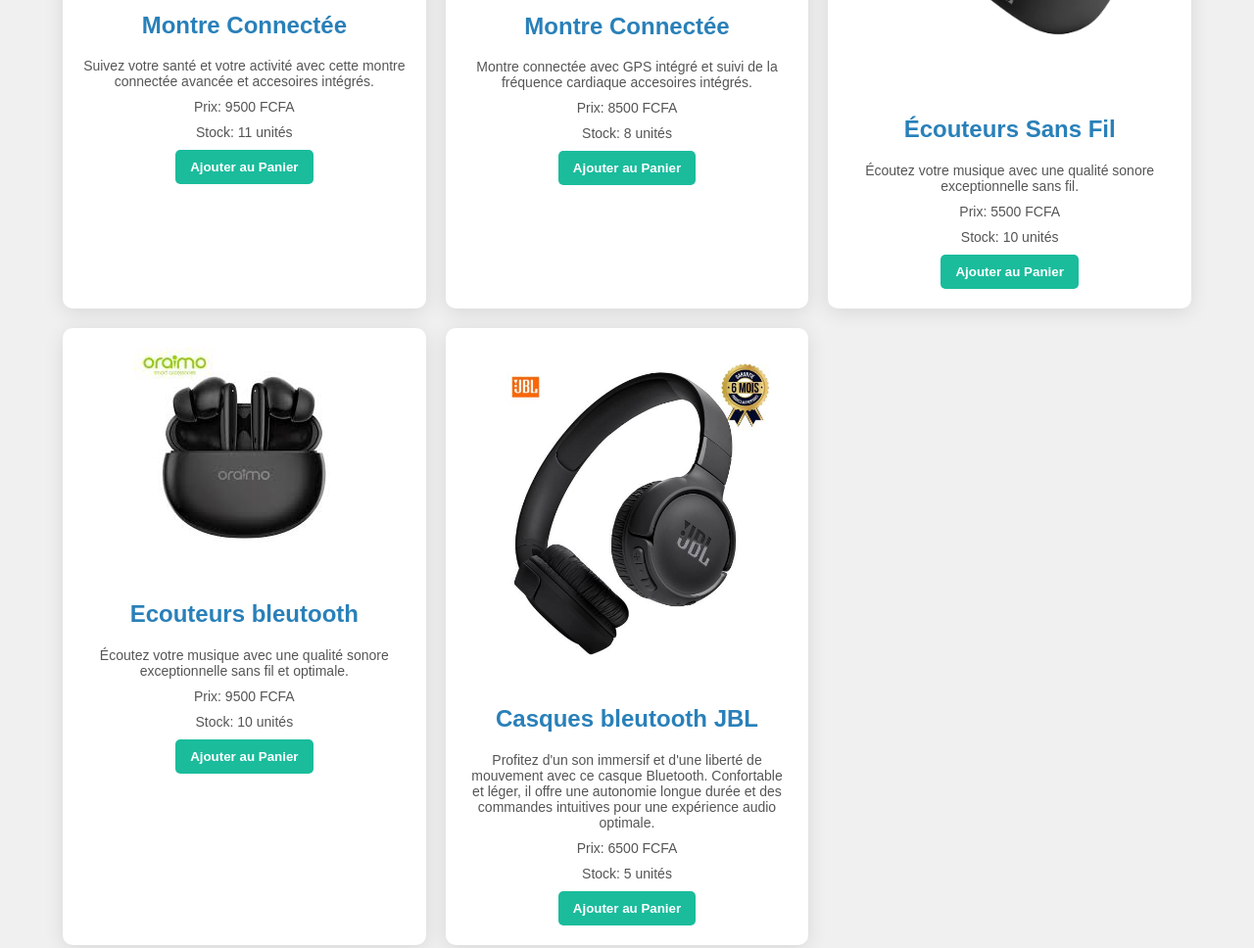
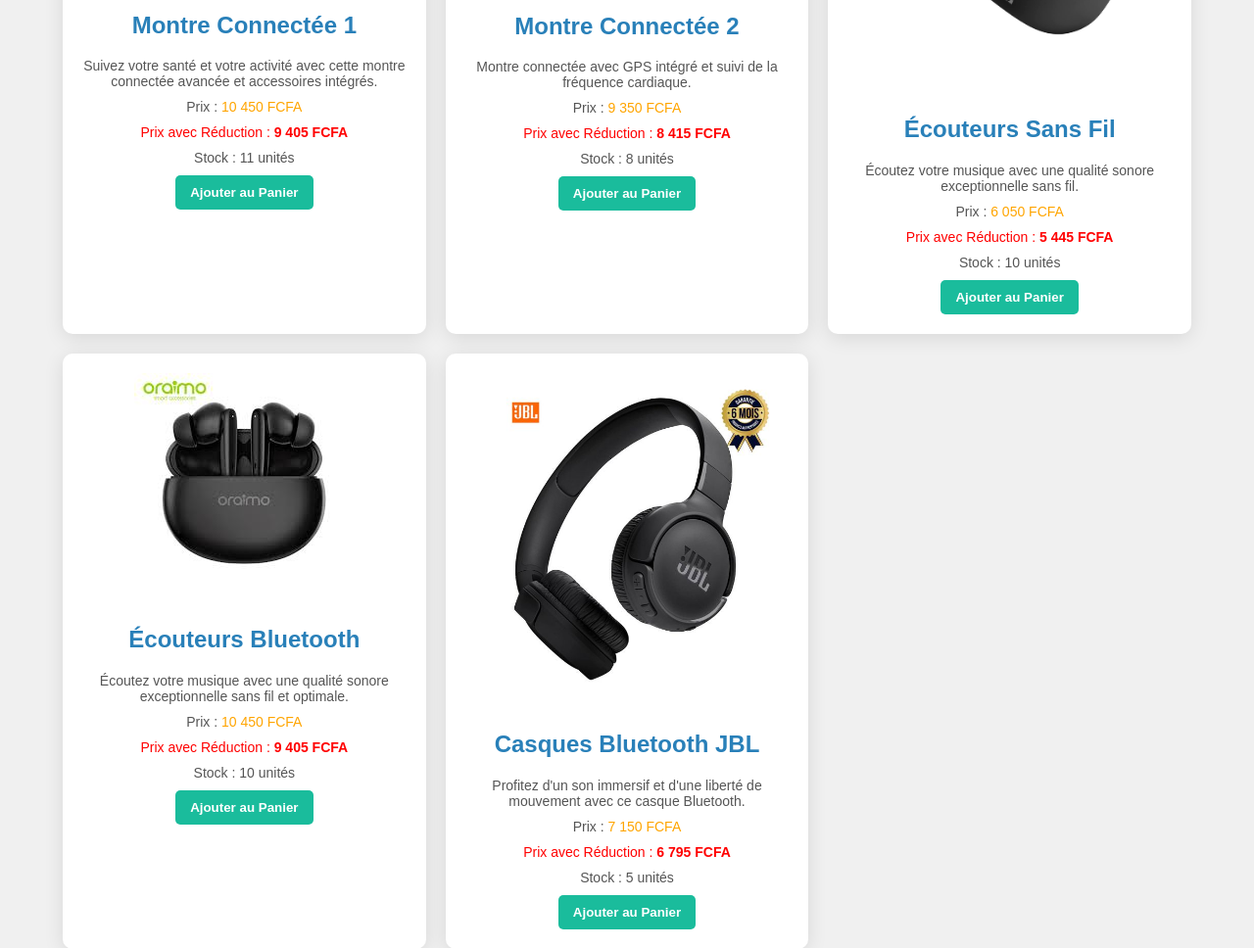
Before and after one commit to Ericinterchop/interactif-electronic, a plain HTML site: page index.html in a window 1280 px wide. Shown: the part 600-1568 px from the top of the page at 98% size. Drawn offline with Linux system fonts and the light colour scheme.

Commit message:
Update index.html

```diff
--- a/index.html
+++ b/index.html
@@ -45,117 +45,132 @@
   <section class="container" id="produits">
     <div class="card">
         <img src="./images/Montre connecté 1.jpg" alt="Montre Connectée 1" loading="lazy">
-          <h2>Montre Connectée </h2>
-          <p>Suivez votre santé et votre activité avec cette montre connectée avancée et accesoires intégrés.</p>
-          <p class="price">Prix: 9500 FCFA</p>
-          <p class="stock">Stock: 11 unités</p>
-          <button class="button" onclick="addToCart('Montre Connectée 1', 9500)">Ajouter au Panier</button>
+        <h2>Montre Connectée 1</h2>
+        <p>Suivez votre santé et votre activité avec cette montre connectée avancée et accessoires intégrés.</p>
+        <p class="price">Prix : <span style="color: orange;">10 450 FCFA</span></p>
+        <p class="price" style="color: red;">Prix avec Réduction : <strong>9 405 FCFA</strong></p>
+        <p class="stock">Stock : 11 unités</p>
+        <button class="button" onclick="addToCart('Montre Connectée 1', 9405)">Ajouter au Panier</button>
     </div>
     <div class="card">
         <img src="./images/Montre Connectée 2.jpg" alt="Montre Connectée 2" loading="lazy">
-          <h2>Montre Connectée </h2>
-          <p>Montre connectée avec GPS intégré et suivi de la fréquence cardiaque accesoires intégrés.</p>
-          <p class="price">Prix: 8500 FCFA</p>
-          <p class="stock">Stock: 8 unités</p>
-          <button class="button" onclick="addToCart('Montre Connectée 2', 8500)">Ajouter au Panier</button>
+        <h2>Montre Connectée 2</h2>
+        <p>Montre connectée avec GPS intégré et suivi de la fréquence cardiaque.</p>
+        <p class="price">Prix : <span style="color: orange;">9 350 FCFA</span></p>
+        <p class="price" style="color: red;">Prix avec Réduction : <strong>8 415 FCFA</strong></p>
+        <p class="stock">Stock : 8 unités</p>
+        <button class="button" onclick="addToCart('Montre Connectée 2', 8415)">Ajouter au Panier</button>
     </div>
     <div class="card">
         <img src="./images/Écouteurs Sans Fil.jpg" alt="Écouteurs Sans Fil" loading="lazy">
         <h2>Écouteurs Sans Fil</h2>
         <p>Écoutez votre musique avec une qualité sonore exceptionnelle sans fil.</p>
-          <p class="price">Prix: 5500 FCFA</p>
-          <p class="stock">Stock: 10 unités</p>
-          <button class="button" onclick="addToCart('Écouteurs Sans Fil', 5500)">Ajouter au Panier</button>
+        <p class="price">Prix : <span style="color: orange;">6 050 FCFA</span></p>
+        <p class="price" style="color: red;">Prix avec Réduction : <strong>5 445 FCFA</strong></p>
+        <p class="stock">Stock : 10 unités</p>
+        <button class="button" onclick="addToCart('Écouteurs Sans Fil', 5445)">Ajouter au Panier</button>
     </div>
     <div class="card">
         <img src="./images/Smartphone 1.jpg" alt="Smartphone 1" loading="lazy">
-          <h2>Ecouteurs bleutooth </h2>
+        <h2>Écouteurs Bluetooth</h2>
         <p>Écoutez votre musique avec une qualité sonore exceptionnelle sans fil et optimale.</p>
-          <p class="price">Prix: 9500 FCFA</p>
-          <p class="stock">Stock: 10 unités</p>
-          <button class="button" onclick="addToCart('Ecouteurs bleutooth', 9500)">Ajouter au Panier</button>
+        <p class="price">Prix : <span style="color: orange;">10 450 FCFA</span></p>
+        <p class="price" style="color: red;">Prix avec Réduction : <strong>9 405 FCFA</strong></p>
+        <p class="stock">Stock : 10 unités</p>
+        <button class="button" onclick="addToCart('Écouteurs Bluetooth', 9405)">Ajouter au Panier</button>
     </div>
     <div class="card">
         <img src="./images/Tablette 1.jpg" alt="Tablette 1" loading="lazy">
-          <h2>Casques bleutooth JBL</h2>
-          <p>Profitez d'un son immersif et d'une liberté de mouvement avec ce casque Bluetooth. Confortable et léger, il offre une autonomie longue durée et des commandes intuitives pour une expérience audio optimale.</p>
-          <p class="price">Prix: 6500 FCFA</p>
-          <p class="stock">Stock: 5 unités</p>
-          <button class="button" onclick="addToCart('Casques bleutooth JBL', 6500)">Ajouter au Panier</button>
+        <h2>Casques Bluetooth JBL</h2>
+        <p>Profitez d'un son immersif et d'une liberté de mouvement avec ce casque Bluetooth.</p>
+        <p class="price">Prix : <span style="color: orange;">7 150 FCFA</span></p>
+        <p class="price" style="color: red;">Prix avec Réduction : <strong>6 795 FCFA</strong></p>
+        <p class="stock">Stock : 5 unités</p>
+        <button class="button" onclick="addToCart('Casques Bluetooth JBL', 6795)">Ajouter au Panier</button>
     </div>
     <div class="card" id="moreProducts" style="display: none;">
         <img src="./images/Montre Connectée 3.jpg" alt="Montre Connectée 3" loading="lazy">
-          <h2>Casques bleutooth </h2>
-          <p>Profitez d'un son immersif et d'une liberté de mouvement avec ce casque Bluetooth. Confortable et léger, il offre une autonomie longue durée et des commandes intuitives pour une expérience audio optimale.</p>
-          <p class="price">Prix: 6000 FCFA</p>
-          <p class="stock">Stock: 10 unités</p>
-          <button class="button" onclick="addToCart('Casques bleutooth', 6000)">Ajouter au Panier</button>
+        <h2>Casques Bluetooth</h2>
+        <p>Profitez d'un son immersif et d'une liberté de mouvement avec ce casque Bluetooth.</p>
+        <p class="price">Prix : <span style="color: orange;">6 600 FCFA</span></p>
+        <p class="price" style="color: red;">Prix avec Réduction : <strong>5 940 FCFA</strong></p>
+        <p class="stock">Stock : 10 unités</p>
+        <button class="button" onclick="addToCart('Casques Bluetooth', 5940)">Ajouter au Panier</button>
     </div>
     <div class="card" id="moreProducts" style="display: none;">
         <img src="./images/Smartphone 2.jpg" alt="Smartphone 2" loading="lazy">
-          <h2>veilleuse LED</h2>
-          <p>Créez une ambiance apaisante avec cette veilleuse . Économique et douce, elle offre une lumière rassurante pour les nuits tranquilles.</p>
-          <p class="price">Prix:  7500 FCFA</p>
-          <p class="stock">Stock: 5 unités</p>
-          <button class="button" onclick="addToCart('veilleuse LED', 7500)">Ajouter au Panier</button>
+        <h2>Veilleuse LED</h2>
+        <p>Créez une ambiance apaisante avec cette veilleuse. Économique et douce, elle offre une lumière rassurante pour les nuits tranquilles.</p>
+        <p class="price">Prix : <span style="color: orange;">8 250 FCFA</span></p>
+        <p class="price" style="color: red;">Prix avec Réduction : <strong>7 425 FCFA</strong></p>
+        <p class="stock">Stock : 5 unités</p>
+        <button class="button" onclick="addToCart('Veilleuse LED', 7425)">Ajouter au Panier</button>
     </div>
     <div class="card" id="moreProducts" style="display: none;">
         <img src="./images/Tablette 2.jpg" alt="Tablette 2" loading="lazy">
-          <h2>veilleuse</h2>
-          <p>Créez une ambiance apaisante avec cette veilleuse LED. Économique et douce, elle offre une lumière rassurante pour les nuits tranquilles.</p>
-          <p class="price">Prix: 7500 FCFA</p>
-          <p class="stock">Stock: 3 unités</p>
-          <button class="button" onclick="addToCart('veilleuse', 7500 )">Ajouter au Panier</button>
+        <h2>Veilleuse</h2>
+        <p>Créez une ambiance apaisante avec cette veilleuse LED.</p>
+        <p class="price">Prix : <span style="color: orange;">8 250 FCFA</span></p>
+        <p class="price" style="color: red;">Prix avec Réduction : <strong>7 425 FCFA</strong></p>
+        <p class="stock">Stock : 3 unités</p>
+        <button class="button" onclick="addToCart('Veilleuse', 7425)">Ajouter au Panier</button>
     </div>
     <div class="card" id="moreProducts" style="display: none;">
         <img src="./images/mini-bafle.jpg" alt="mini-bafle" loading="lazy">
-        <h2>mini-bafle</h2>
-        <p>Profitez d'un son puissant et clair avec cette mini baffle JBL. Compacte et portable, elle offre une autonomie prolongée et une résistance à l'eau, parfaite pour vos aventures en extérieur.</p>
-        <p class="price">Prix: 15000 FCFA</p>
-        <p class="stock">Stock: 7 unités</p>
-        <button class="button" onclick="addToCart('mini-bafle', 15000)">Ajouter au Panier</button>
+        <h2>Mini-Bafle</h2>
+        <p>Profitez d'un son puissant et clair avec cette mini baffle JBL.</p>
+        <p class="price">Prix : <span style="color: orange;">16 500 FCFA</span></p>
+        <p class="price" style="color: red;">Prix avec Réduction : <strong>14 850 FCFA</strong></p>
+        <p class="stock">Stock : 7 unités</p>
+        <button class="button" onclick="addToCart('Mini-Bafle', 14850)">Ajouter au Panier</button>
     </div>
     <div class="card" id="moreProducts" style="display: none;">
         <img src="./images/mini-bafle2.jpg" alt="mini-bafle2" loading="lazy">
-        <h2>mini-bafle2</h2>
-        <p>Profitez d'un son puissant et clair avec cette mini baffle JBL. Compacte et portable, elle offre une autonomie prolongée et une résistance à l'eau, parfaite pour vos aventures en extérieur.</p>
-        <p class="price">Prix: 9500 FCFA</p>
-        <p class="stock">Stock: 10 unités</p>
-        <button class="button" onclick="addToCart('mini-bafle2', 9500)">Ajouter au Panier</button>
+        <h2>Mini-Bafle 2</h2>
+        <p>Profitez d'un son puissant et clair avec cette mini baffle JBL.</p>
+        <p class="price">Prix : <span style="color: orange;">10 450 FCFA</span></p>
+        <p class="price" style="color: red;">Prix avec Réduction : <strong>9 405 FCFA</strong></p>
+        <p class="stock">Stock : 10 unités</p>
+        <button class="button" onclick="addToCart('Mini-Bafle 2', 9405)">Ajouter au Panier</button>
     </div>
     <div class="card" id="moreProducts" style="display: none;">
         <img src="./images/mini-camera-espion.jpg" alt="mini-camera-espion" loading="lazy">
-        <h2>mini-camera-espion</h2>
-        <p>Compacte et discrète, cette caméra offre une qualité d'image HD, vision nocturne et détection de mouvement avec wifi. </p>
-        <p class="price">Prix: 11500 FCFA</p>
-        <p class="stock">Stock: 5 unités</p>
-        <button class="button" onclick="addToCart('mini-camera-espion', 11500)">Ajouter au Panier</button>
+        <h2>Mini-Caméra Espion</h2>
+        <p>Compacte et discrète, cette caméra offre une qualité d'image HD, vision nocturne et détection de mouvement avec wifi.</p>
+        <p class="price">Prix : <span style="color: orange;">12 650 FCFA</span></p>
+        <p class="price" style="color: red;">Prix avec Réduction : <strong>11 385 FCFA</strong></p>
+        <p class="stock">Stock : 5 unités</p>
+        <button class="button" onclick="addToCart('Mini-Caméra Espion', 11385)">Ajouter au Panier</button>
     </div>
     <div class="card" id="moreProducts" style="display: none;">
         <img src="./images/camera-espion-.webp" alt="camera-espion-" loading="lazy">
-        <h2>camera-espion</h2>
+        <h2>Camera Espion</h2>
         <p>Compacte et discrète, cette caméra offre une qualité d'image HD, vision nocturne et détection de mouvement.</p>
-        <p class="price">Prix: 5500 FCFA</p>
-        <p class="stock">Stock: 4 unités</p>
-        <button class="button" onclick="addToCart('camera-espion-', 5500)">Ajouter au Panier</button>
+        <p class="price">Prix : <span style="color: orange;">6 050 FCFA</span></p>
+        <p class="price" style="color: red;">Prix avec Réduction : <strong>5 445 FCFA</strong></p>
+        <p class="stock">Stock : 4 unités</p>
+        <button class="button" onclick="addToCart('Camera Espion', 5445)">Ajouter au Panier</button>
     </div>
     <div class="card" id="moreProducts" style="display: none;">
         <img src="./images/diffuseur.jpg" alt="diffuseur" loading="lazy">
-        <h2>diffuseur</h2>
-        <p>Créez une ambiance apaisante avec ce diffuseur d'arôme ultrasonique. Silencieux et élégant, il diffuse vos huiles essentielles préférées tout en humidifiant l'air.</p>
-        <p class="price">Prix: 4500 FCFA</p>
-        <p class="stock">Stock: 3 unités</p>
-        <button class="button" onclick="addToCart('diffuseur', 4500)">Ajouter au Panier</button>
+        <h2>Diffuseur</h2>
+        <p>Créez une ambiance apaisante avec ce diffuseur d'arôme ultrasonique.</p>
+        <p class="price">Prix : <span style="color: orange;">4 950 FCFA</span></p>
+        <p class="price" style="color: red;">Prix avec Réduction : <strong>4 455 FCFA</strong></p>
+        <p class="stock">Stock : 3 unités</p>
+        <button class="button" onclick="addToCart('Diffuseur', 4455)">Ajouter au Panier</button>
     </div>
     <div class="card" id="moreProducts" style="display: none;">
         <img src="./images/diffuseur 2.jpg" alt="diffuseur 2" loading="lazy">
-        <h2>diffuseur d'arome</h2>
-        <p>Créez une ambiance apaisante avec ce diffuseur d'arôme ultrasonique. Silencieux et élégant, il diffuse vos huiles essentielles préférées tout en humidifiant l'air..</p>
-        <p class="price">Prix: 4500 FCFA</p>
-        <p class="stock">Stock: 3  unités</p>
-        <button class="button" onclick="addToCart('diffuseur 2', 4500)">Ajouter au Panier</button>
+        <h2>Diffuseur d'Arome</h2>
+        <p>Créez une ambiance apaisante avec ce diffuseur d'arôme ultrasonique.</p>
+        <p class="price">Prix : <span style="color: orange;">4 950 FCFA</span></p>
+        <p class="price" style="color: red;">Prix avec Réduction : <strong>4 455 FCFA</strong></p>
+        <p class="stock">Stock : 3 unités</p>
+        <button class="button" onclick="addToCart('Diffuseur d\'Arome', 4455)">Ajouter au Panier</button>
     </div>
 </section>
+
   <button class="button" id="seeMoreBtn" onclick="seeMore()">Voir plus</button>
 
   <section class="blog-section" id="blog">
```
Lines whose indentation alone changed are shown as unchanged.
